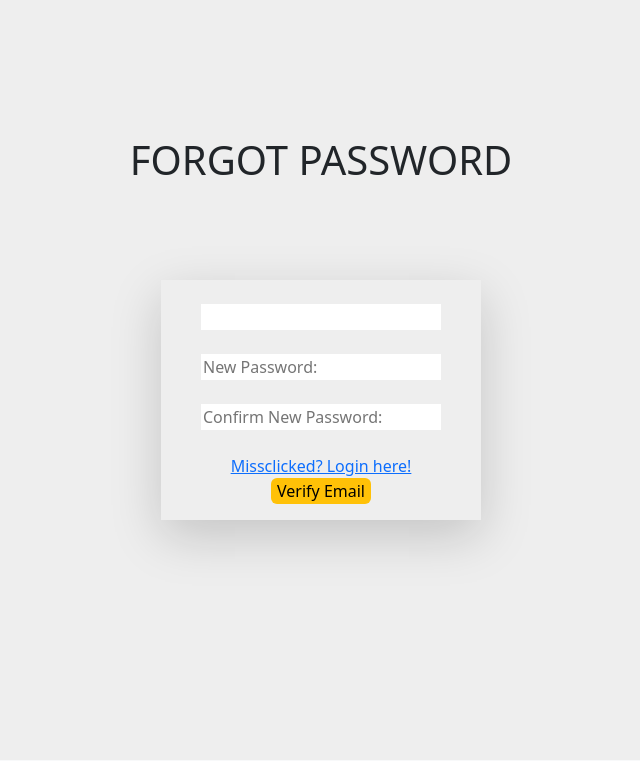
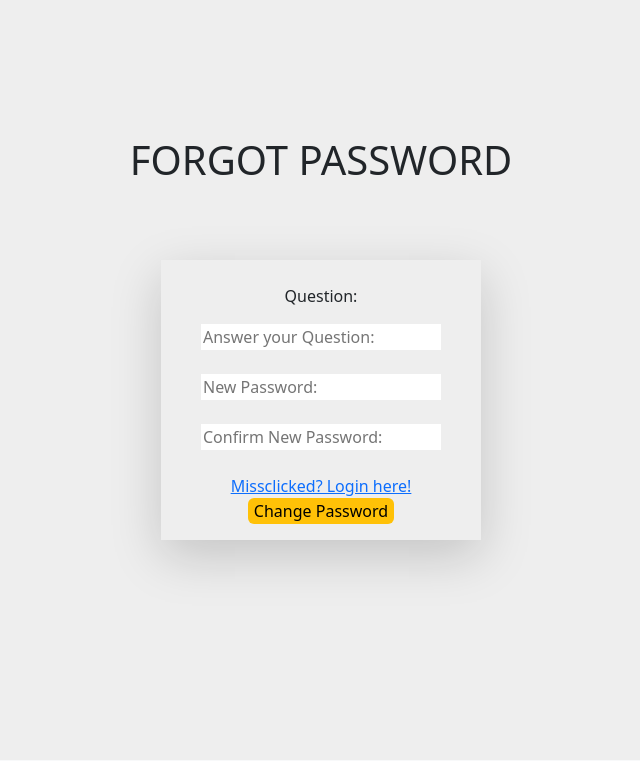
Before and after one commit to Parek8/Maturitni-zadani-MessengerLite, a PHP site: page /forgot-password.php in a window 1280 px wide. Shown: the top 761 px of the page, without its empty margins (319-959 px from the left). Run offline with PHP 8.4, Linux system fonts and the light colour scheme; the visitor is signed in with stand-in values (Sample User, id 1); data that the repository does not hold is empty.

Commit message:
OK CO SE DĚLO V FORGOT-PASSWORD.PHP to si dělal snad když si spal ne? XDDDDDD

```diff
--- a/Login&Registration/forgot-password.php
+++ b/Login&Registration/forgot-password.php
@@ -26,7 +26,8 @@ if(!isset($_SESSION["forgotEmail"]))
 
     <div style="position: absolute; top: 50%; left: 50%; transform: translate(-50%, -50%);" class="w-25 shadow-lg ">
         <form action="../Databussy/return-verification-question.php" method="POST" class="d-flex flex-column align-items-center mt-4" autocomplete="new-password">
-
+            <span>Question:</span>
+            <p name="question"></p>
             <input type="text" name="answer" placeholder="Answer your Question: " class="w-75" value=""><br>
 
             <input type="password" name="new_password" placeholder="New Password: " class="w-75" value=""><br>
@@ -35,7 +36,7 @@ if(!isset($_SESSION["forgotEmail"]))
 
             <a href="login.php">Missclicked? Login here!</a>
 
-            <input type="submit" value="Verify Email" id="submit" class="bg-warning rounded mb-3" style="border: none">
+            <input type="submit" value="Change Password" id="submit" class="bg-warning rounded mb-3" style="border: none">
         </form>
     </div>
 
@@ -50,7 +51,7 @@ if(!isset($_SESSION["forgotEmail"]))
 
     <script>
         $.post("../Databussy/return-verification-question.php", {function: "ReturnQuestion"}, function(question){
-            $("[name=\"answer\"]").attr("placeholder", question);
+            $("[name=\"question\"]").text(question);
         });
     </script>
 </body>
```
